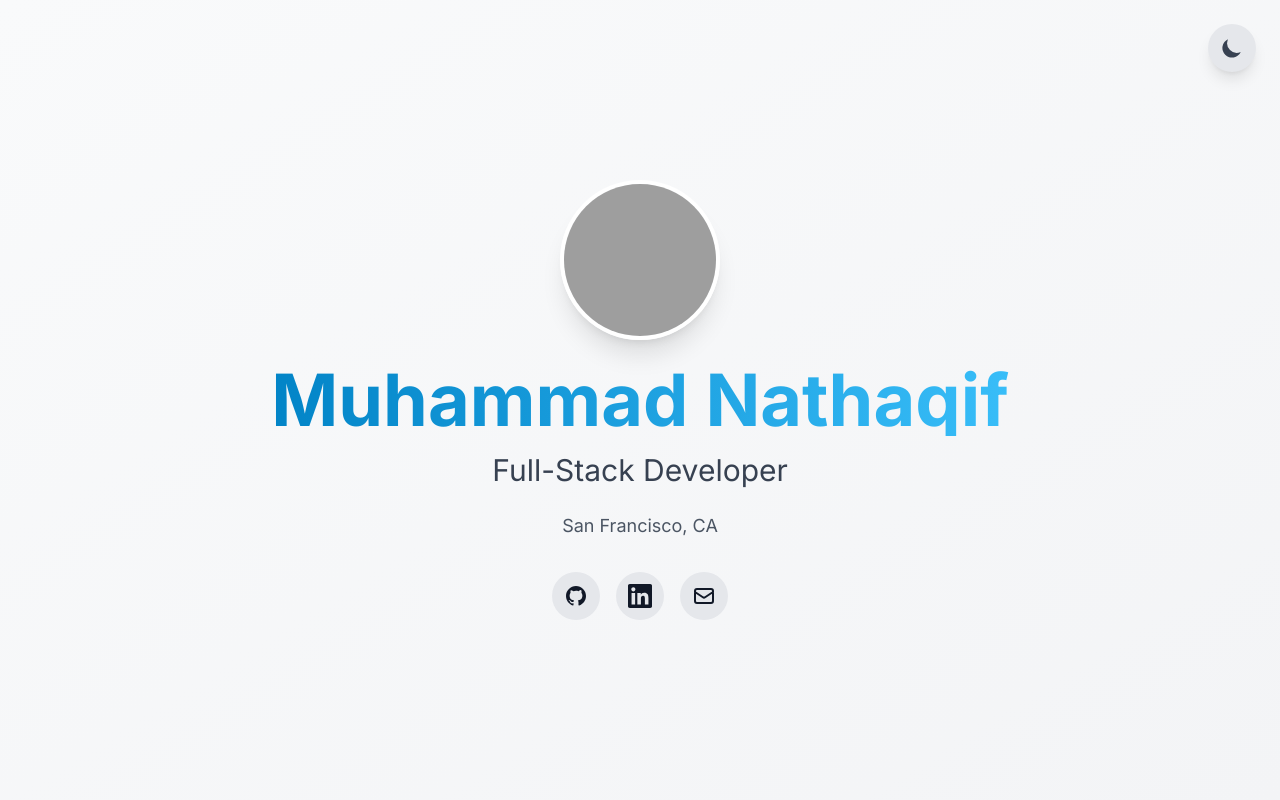
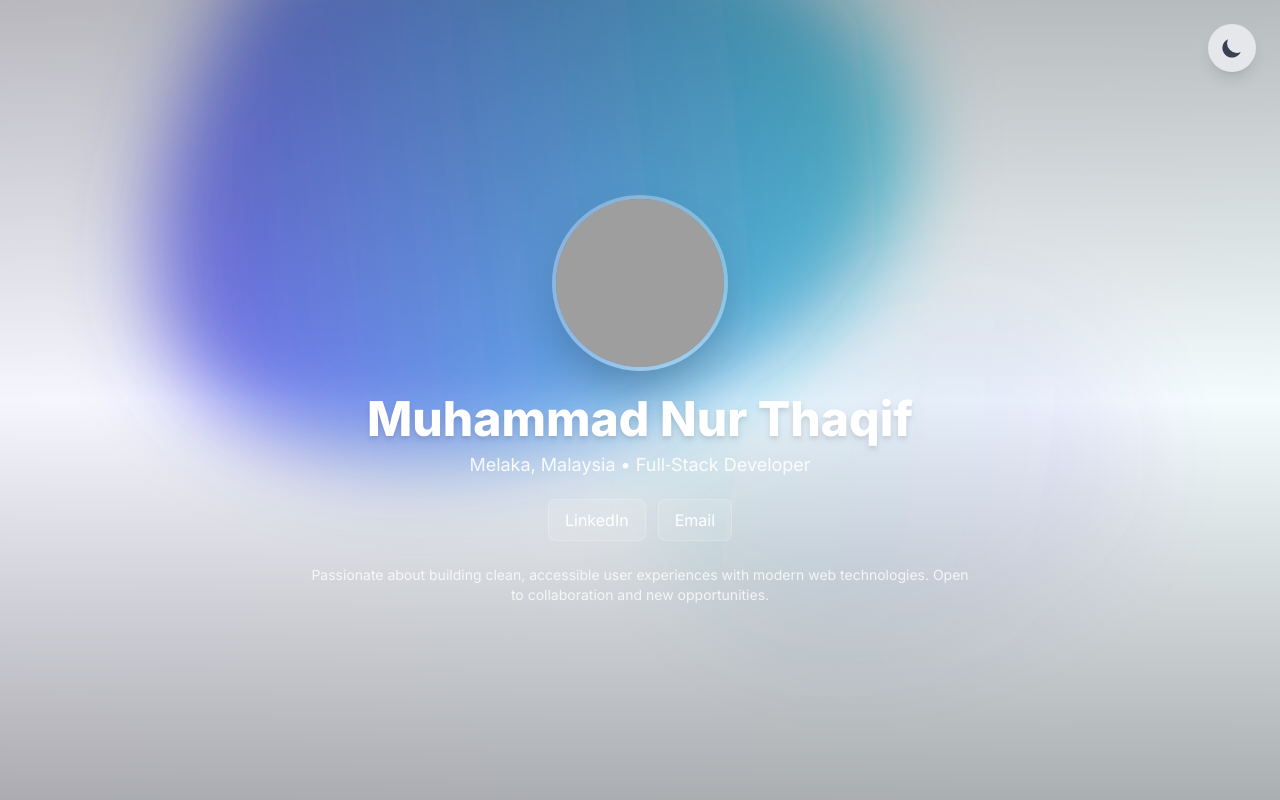
Before and after one commit to mnthaqif/mnthaqif.github.io, a React (Vite) app: page / in a window 1280 px wide. Shown: the top 800 px of the page. Built offline with nearby package versions, Linux system fonts and the light colour scheme; grey boxes are pictures that could not be loaded.

Commit message:
Refactor Hero component to use local avatar image

```diff
--- a/src/components/sections/Hero.jsx
+++ b/src/components/sections/Hero.jsx
@@ -1,94 +1,108 @@
+import React from 'react';
 import { motion } from 'framer-motion';
-import { resumeData } from '../../data/resumeData';
+import avatar from '../assets/thaqif.jpg'; // place your thaqif.jpg in src/assets/
 
+/**
+ * Hero - uses a code-only background (SVG + gradient) so no external hero-bg image required.
+ * - Avatar: imported from src/assets/thaqif.jpg (bundler will handle hashing and paths)
+ * - Decorative SVG blobs + gradient overlay create a modern, "cool" background
+ */
 const Hero = () => {
-  const { personal } = resumeData;
-
   return (
-    <section className="min-h-screen flex items-center justify-center section-padding bg-gradient-to-br from-gray-50 to-gray-100 dark:from-gray-900 dark:to-gray-800">
-      <div className="max-w-4xl mx-auto text-center">
-        <motion.div
+    <motion.section
+      className="relative min-h-screen flex items-center justify-center overflow-hidden"
       initial={{ opacity: 0, y: 20 }}
       animate={{ opacity: 1, y: 0 }}
-          transition={{ duration: 0.6 }}
+      transition={{ duration: 0.9 }}
+      aria-label="Hero"
     >
-          <motion.img
-            src={personal.photo}
-            alt={personal.name}
-            className="w-32 h-32 md:w-40 md:h-40 rounded-full mx-auto mb-6 shadow-xl border-4 border-white dark:border-gray-700"
-            initial={{ opacity: 0, scale: 0.8 }}
-            animate={{ opacity: 1, scale: 1 }}
-            transition={{ duration: 0.5, delay: 0.2 }}
+      {/* SVG decorative background - code-only, responsive, accessible (aria-hidden) */}
+      <svg
+        className="absolute inset-0 w-full h-full -z-10"
+        viewBox="0 0 1200 800"
+        preserveAspectRatio="xMidYMid slice"
+        xmlns="http://www.w3.org/2000/svg"
+        aria-hidden="true"
+      >
+        <defs>
+          <linearGradient id="g1" x1="0" x2="1">
+            <stop offset="0%" stopColor="#4f46e5" stopOpacity="0.9" />
+            <stop offset="100%" stopColor="#06b6d4" stopOpacity="0.8" />
+          </linearGradient>
+          <linearGradient id="g2" x1="0" x2="1">
+            <stop offset="0%" stopColor="#0ea5a4" stopOpacity="0.12" />
+            <stop offset="100%" stopColor="#7c3aed" stopOpacity="0.08" />
+          </linearGradient>
+          <filter id="blurMe" x="-20%" y="-20%" width="140%" height="140%">
+            <feGaussianBlur stdDeviation="40" />
+          </filter>
+        </defs>
+
+        {/* Large blurred blob */}
+        <g filter="url(#blurMe)">
+          <path
+            d="M300 50 C 420 10, 600 10, 740 80 C 880 150, 940 300, 820 420 C 700 540, 420 580, 260 500 C 100 420, 180 200, 300 50 Z"
+            fill="url(#g1)"
+            transform="translate(-60,-40) rotate(-6)"
+            opacity="0.85"
+          />
+        </g>
+
+        {/* Smaller soft overlay */}
+        <g filter="url(#blurMe)">
+          <path
+            d="M950 200 C 1000 80, 1180 60, 1250 170 C 1320 280, 1210 380, 1080 430 C 950 480, 870 420, 820 340 C 770 260, 880 320, 950 200 Z"
+            fill="url(#g2)"
+            transform="translate(-140,20) rotate(10)"
+            opacity="0.9"
+          />
+        </g>
+
+        {/* subtle radial vignette for depth */}
+        <rect width="100%" height="100%" fill="url(#g1)" opacity="0.06" />
+      </svg>
+
+      {/* dark overlay for contrast */}
+      <div className="absolute inset-0 bg-gradient-to-b from-black/25 via-transparent to-black/30 -z-5" aria-hidden="true" />
+
+      <div className="relative z-10 text-center px-6 sm:px-8 lg:px-12 max-w-3xl">
+        <img
+          src={avatar}
+          alt="Muhammad Nur Thaqif avatar"
+          className="w-36 h-36 md:w-44 md:h-44 mx-auto rounded-full object-cover border-4 border-white/30 dark:border-teal-400 shadow-2xl"
         />
 
-          <motion.h1
-            className="text-5xl md:text-6xl lg:text-7xl font-bold mb-4 bg-gradient-to-r from-primary-600 to-primary-400 bg-clip-text text-transparent"
-            initial={{ opacity: 0, y: 20 }}
-            animate={{ opacity: 1, y: 0 }}
-            transition={{ duration: 0.6, delay: 0.3 }}
-          >
-            {personal.name}
-          </motion.h1>
+        <h1 className="mt-6 text-3xl sm:text-4xl md:text-5xl font-extrabold text-white drop-shadow-md">
+          Muhammad Nur Thaqif
+        </h1>
 
-          <motion.p
-            className="text-2xl md:text-3xl text-gray-700 dark:text-gray-300 mb-6"
-            initial={{ opacity: 0, y: 20 }}
-            animate={{ opacity: 1, y: 0 }}
-            transition={{ duration: 0.6, delay: 0.4 }}
-          >
-            {personal.title}
-          </motion.p>
+        <p className="mt-2 text-sm md:text-lg text-white/90">
+          Melaka, Malaysia • Full‑Stack Developer
+        </p>
 
-          <motion.p
-            className="text-lg text-gray-600 dark:text-gray-400 mb-8"
-            initial={{ opacity: 0, y: 20 }}
-            animate={{ opacity: 1, y: 0 }}
-            transition={{ duration: 0.6, delay: 0.5 }}
-          >
-            {personal.location}
-          </motion.p>
-
-          <motion.div
-            className="flex justify-center gap-4 flex-wrap"
-            initial={{ opacity: 0, y: 20 }}
-            animate={{ opacity: 1, y: 0 }}
-            transition={{ duration: 0.6, delay: 0.6 }}
-          >
+        <div className="mt-5 flex flex-col sm:flex-row items-center justify-center gap-3">
           <a
-              href={personal.github}
+            href="https://www.linkedin.com/in/thaqif-rajab/"
             target="_blank"
             rel="noopener noreferrer"
-              className="p-3 rounded-full bg-gray-200 dark:bg-gray-700 hover:bg-primary-100 dark:hover:bg-primary-900 transition-colors"
-              aria-label="GitHub"
+            className="inline-flex items-center gap-2 px-4 py-2 rounded-lg bg-white/10 hover:bg-white/20 text-white border border-white/20 transition text-sm md:text-base"
           >
-              <svg className="w-6 h-6" fill="currentColor" viewBox="0 0 24 24">
-                <path fillRule="evenodd" d="M12 2C6.477 2 2 6.477 2 12c0 4.42 2.865 8.17 6.839 9.49.5.092.682-.217.682-.482 0-.237-.008-.866-.013-1.7-2.782.603-3.369-1.34-3.369-1.34-.454-1.156-1.11-1.463-1.11-1.463-.908-.62.069-.608.069-.608 1.003.07 1.531 1.03 1.531 1.03.892 1.529 2.341 1.087 2.91.831.092-.646.35-1.086.636-1.336-2.22-.253-4.555-1.11-4.555-4.943 0-1.091.39-1.984 1.029-2.683-.103-.253-.446-1.27.098-2.647 0 0 .84-.269 2.75 1.025A9.578 9.578 0 0112 6.836c.85.004 1.705.114 2.504.336 1.909-1.294 2.747-1.025 2.747-1.025.546 1.377.203 2.394.1 2.647.64.699 1.028 1.592 1.028 2.683 0 3.842-2.339 4.687-4.566 4.935.359.309.678.919.678 1.852 0 1.336-.012 2.415-.012 2.743 0 .267.18.578.688.48C19.138 20.167 22 16.418 22 12c0-5.523-4.477-10-10-10z" clipRule="evenodd" />
-              </svg>
+            LinkedIn
           </a>
+
           <a
-              href={personal.linkedin}
-              target="_blank"
-              rel="noopener noreferrer"
-              className="p-3 rounded-full bg-gray-200 dark:bg-gray-700 hover:bg-primary-100 dark:hover:bg-primary-900 transition-colors"
-              aria-label="LinkedIn"
+            href="mailto:thaqif_rajab@yahoo.com"
+            className="inline-flex items-center gap-2 px-4 py-2 rounded-lg bg-white/10 hover:bg-white/20 text-white border border-white/20 transition text-sm md:text-base"
           >
-              <svg className="w-6 h-6" fill="currentColor" viewBox="0 0 24 24">
-                <path d="M20.447 20.452h-3.554v-5.569c0-1.328-.027-3.037-1.852-3.037-1.853 0-2.136 1.445-2.136 2.939v5.667H9.351V9h3.414v1.561h.046c.477-.9 1.637-1.85 3.37-1.85 3.601 0 4.267 2.37 4.267 5.455v6.286zM5.337 7.433c-1.144 0-2.063-.926-2.063-2.065 0-1.138.92-2.063 2.063-2.063 1.14 0 2.064.925 2.064 2.063 0 1.139-.925 2.065-2.064 2.065zm1.782 13.019H3.555V9h3.564v11.452zM22.225 0H1.771C.792 0 0 .774 0 1.729v20.542C0 23.227.792 24 1.771 24h20.451C23.2 24 24 23.227 24 22.271V1.729C24 .774 23.2 0 22.222 0h.003z"/>
-              </svg>
+            Email
           </a>
-            <a
-              href={`mailto:${personal.email}`}
-              className="p-3 rounded-full bg-gray-200 dark:bg-gray-700 hover:bg-primary-100 dark:hover:bg-primary-900 transition-colors"
-              aria-label="Email"
-            >
-              <svg className="w-6 h-6" fill="none" stroke="currentColor" viewBox="0 0 24 24">
-                <path strokeLinecap="round" strokeLinejoin="round" strokeWidth={2} d="M3 8l7.89 5.26a2 2 0 002.22 0L21 8M5 19h14a2 2 0 002-2V7a2 2 0 00-2-2H5a2 2 0 00-2 2v10a2 2 0 002 2z" />
-              </svg>
-            </a>
-          </motion.div>
-        </motion.div>
         </div>
-    </section>
+
+        <p className="mt-6 text-sm text-white/80 max-w-2xl mx-auto">
+          Passionate about building clean, accessible user experiences with modern web technologies. Open to collaboration and new opportunities.
+        </p>
+      </div>
+    </motion.section>
   );
 };
 
```
Lines whose indentation alone changed are shown as unchanged.
